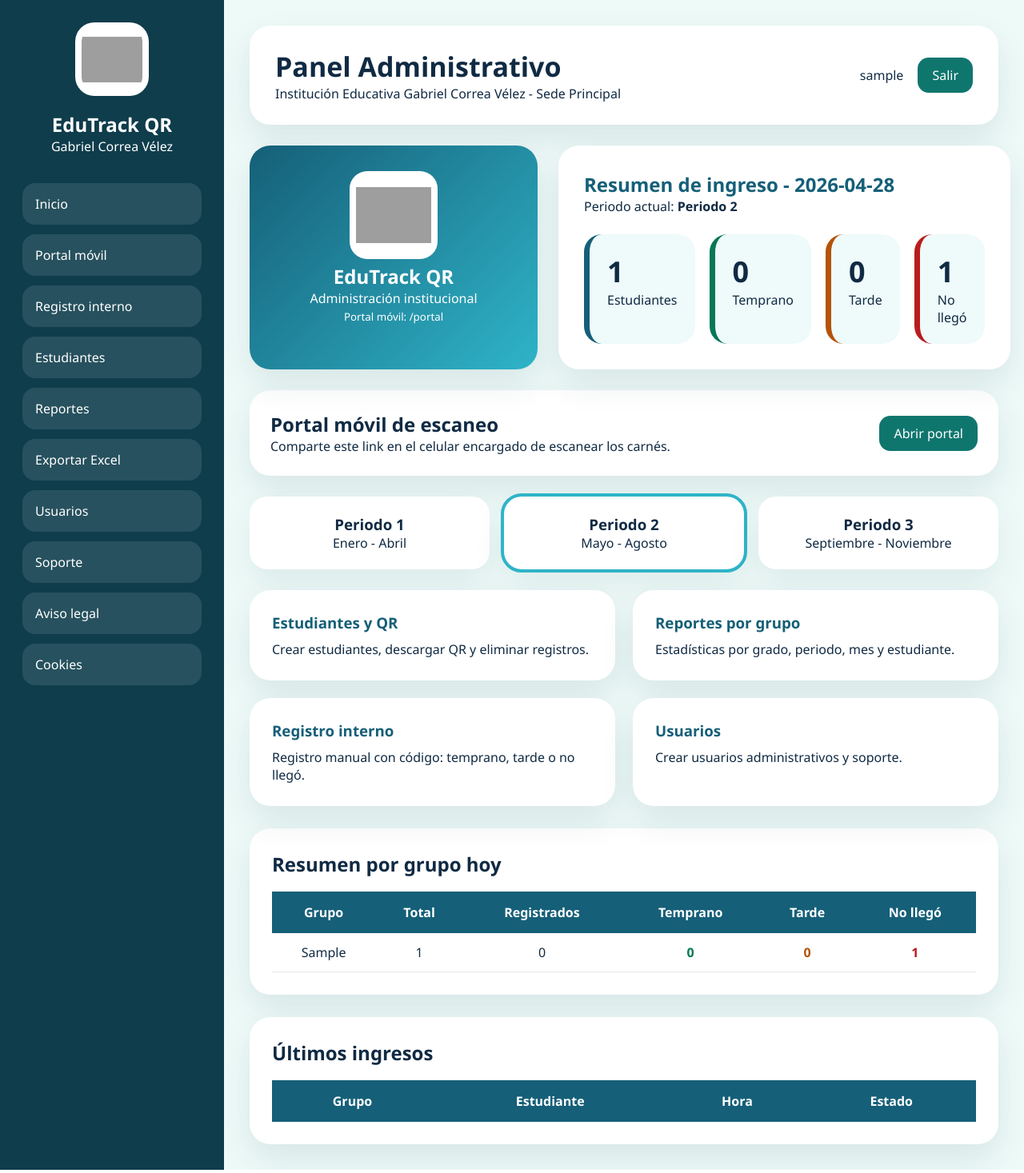
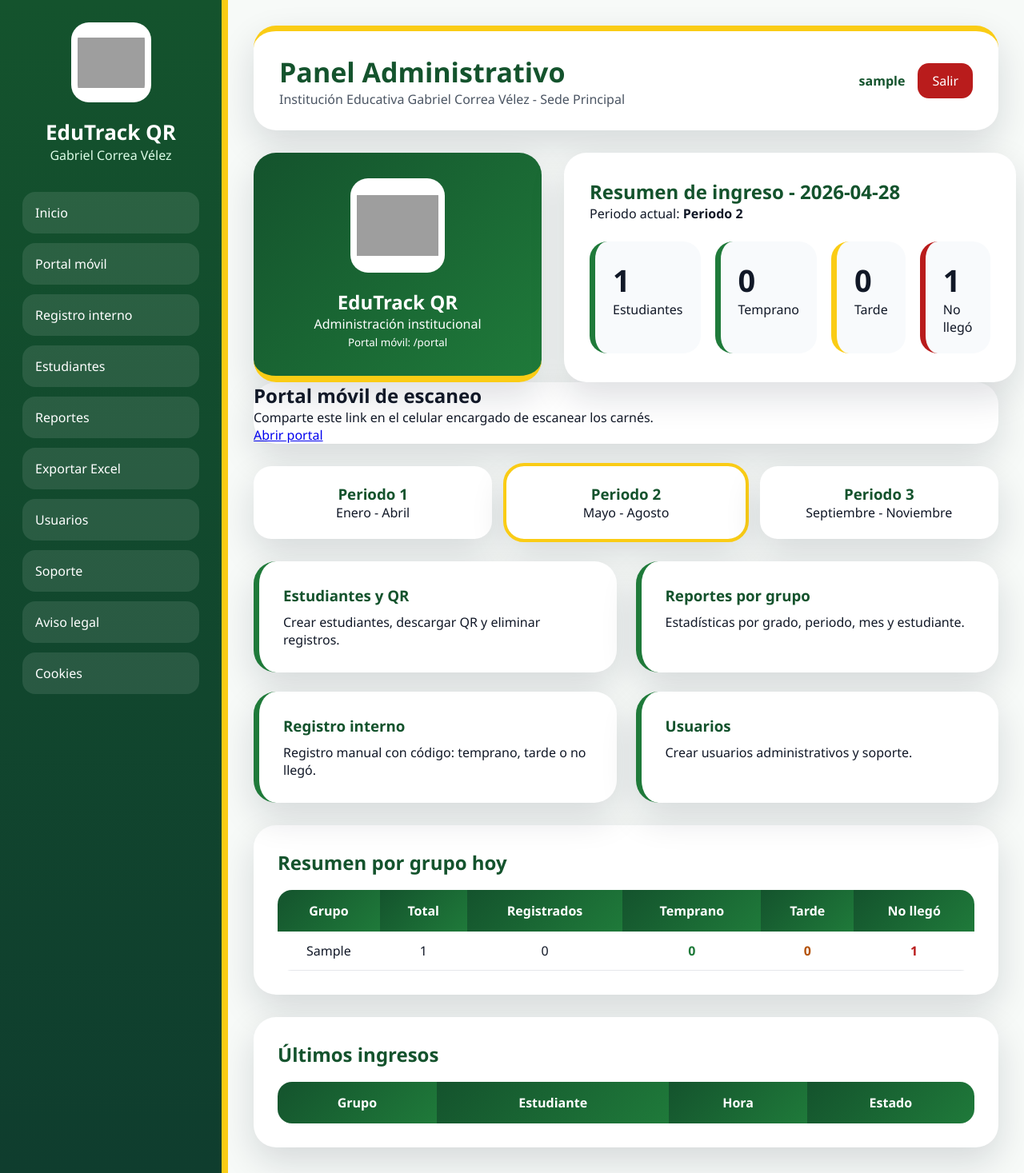
Before and after one commit to sebastianlopezarcila40-beep/edutrack-qr, a Flask app: page /dashboard in a window 1280 px wide. Shown: the whole page at 80% size. Run offline with Flask 3, Linux system fonts and the light colour scheme; the visitor is signed in with stand-in values (Sample User, id 1); tables that the repository leaves empty hold one stand-in row (values such as "Sample post"); lists and menus that the app fills with data are empty; grey boxes are pictures that could not be loaded.

Commit message:
Diseno institucional EduTrack

```diff
--- a/static/css/style.css
+++ b/static/css/style.css
@@ -4,68 +4,95 @@
     box-sizing: border-box;
 }
 
+:root {
+    --verde: #1f7a3a;
+    --verde-oscuro: #14532d;
+    --rojo: #b91c1c;
+    --amarillo: #facc15;
+    --negro: #111827;
+    --gris: #f3f4f6;
+    --blanco: #ffffff;
+    --azul: #155f78;
+    --sombra: 0 18px 45px rgba(17, 24, 39, 0.14);
+}
+
 body {
     font-family: 'Segoe UI', Arial, sans-serif;
-    color: #102a43;
-    background: #eefaf8;
+    background: linear-gradient(135deg, #f8fafc, #eaf7ef);
+    color: var(--negro);
 }
 
 /* LOGIN */
 
 .login-body {
     min-height: 100vh;
-    background: #eefaf8;
     display: flex;
+    align-items: center;
     justify-content: center;
-    align-items: center;
     padding: 30px;
+    background:
+        radial-gradient(circle at top left, rgba(250,204,21,.35), transparent 28%),
+        radial-gradient(circle at bottom right, rgba(185,28,28,.22), transparent 26%),
+        linear-gradient(135deg, #14532d, #1f7a3a);
 }
 
 .login-shell {
     width: 1120px;
-    background: white;
+    background: var(--blanco);
     border-radius: 34px;
     overflow: hidden;
-    box-shadow: 0 25px 70px rgba(0,0,0,0.18);
+    box-shadow: var(--sombra);
 }
 
 .institutional-header {
-    background: linear-gradient(90deg, #155f78, #2fb4c8);
+    background: linear-gradient(90deg, var(--verde-oscuro), var(--verde));
     color: white;
     padding: 28px 45px;
     display: flex;
     align-items: center;
-    gap: 20px;
+    gap: 22px;
+    border-bottom: 8px solid var(--amarillo);
+}
+
+.institutional-header img,
+.sidebar-logo img,
+.system-card img,
+.portal-logo {
+    object-fit: contain;
+    background: white;
+    padding: 8px;
+    border-radius: 22px;
 }
 
 .institutional-header img {
-    width: 82px;
-    height: 82px;
-    object-fit: contain;
-    background: white;
-    padding: 8px;
-    border-radius: 20px;
+    width: 86px;
+    height: 86px;
+}
+
+.institutional-title h1 {
+    font-size: 28px;
 }
 
 .login-layout {
     display: grid;
-    grid-template-columns: 1.1fr 0.9fr;
+    grid-template-columns: 1.1fr .9fr;
 }
 
 .login-hero {
     padding: 70px;
-    background: #f8fffe;
+    background:
+        linear-gradient(135deg, rgba(31,122,58,.08), rgba(250,204,21,.12));
 }
 
 .login-hero h2 {
-    font-size: 42px;
-    color: #155f78;
+    font-size: 46px;
+    color: var(--verde-oscuro);
 }
 
 .login-hero p {
     margin-top: 18px;
     line-height: 1.8;
-    color: #475569;
+    color: #374151;
 }
 
 .hero-info {
@@ -131,16 +166,18 @@ body {
 
 .dashboard-body {
     min-height: 100vh;
-    background: #eefaf8;
     display: flex;
+    background: #f7faf8;
 }
 
 .sidebar {
-    width: 280px;
+    width: 285px;
     min-height: 100vh;
-    background: #0f3d4c;
+    background:
+        linear-gradient(180deg, var(--verde-oscuro), #0f3d2e);
     color: white;
     padding: 28px;
+    border-right: 8px solid var(--amarillo);
 }
 
 .sidebar-logo {
@@ -149,13 +186,17 @@ body {
 }
 
 .sidebar-logo img {
-    width: 92px;
-    height: 92px;
-    object-fit: contain;
-    background: white;
-    padding: 8px;
-    border-radius: 24px;
+    width: 100px;
+    height: 100px;
     margin-bottom: 14px;
+}
+
+.sidebar-logo h2 {
+    font-size: 26px;
+}
+
+.sidebar-logo p {
+    color: #dcfce7;
 }
 
 .sidebar nav {
@@ -182,70 +223,78 @@ body {
     overflow-x: auto;
 }
 
-.topbar,
+.topbar {
+    background: white;
+    border-radius: 28px;
+    padding: 28px 32px;
+    display: flex;
+    justify-content: space-between;
+    align-items: center;
+    box-shadow: var(--sombra);
+    border-top: 7px solid var(--amarillo);
+}
+
+.topbar h1 {
+    font-size: 34px;
+    color: var(--verde-oscuro);
+}
+
+.topbar p {
+    color: #4b5563;
+}
+
+.user-box {
+    display: flex;
+    gap: 16px;
+    align-items: center;
+}
+
+.user-box span {
+    color: var(--verde-oscuro);
+    font-weight: bold;
+}
+
+.user-box a,
+.topbar a {
+    background: var(--rojo);
+    color: white;
+    padding: 11px 18px;
+    border-radius: 14px;
+    text-decoration: none;
+}
+
+.hero-panel {
+    margin-top: 28px;
+    display: grid;
+    grid-template-columns: 360px 1fr;
+    gap: 28px;
+}
+
+.system-card {
+    padding: 32px;
+    text-align: center;
+    background:
+        linear-gradient(135deg, var(--verde-oscuro), var(--verde));
+    color: white;
+    border-radius: 28px;
+    box-shadow: var(--sombra);
+    border-bottom: 8px solid var(--amarillo);
+}
+
+.system-card img {
+    width: 118px;
+    height: 118px;
+    margin-bottom: 15px;
+}
+
 .reports-zone,
-.system-card,
 .module-card,
 .form-card,
 .table-card,
 .portal-link-box {
     background: white;
-    border-radius: 26px;
-    box-shadow: 0 18px 40px rgba(15,61,76,0.10);
-}
-
-.topbar {
-    padding: 28px 32px;
-    display: flex;
-    justify-content: space-between;
-    align-items: center;
-}
-
-.topbar h1 {
-    color: #102a43;
-    font-size: 34px;
-}
-
-.user-box {
-    display: flex;
-    gap: 18px;
-    align-items: center;
-}
-
-.user-box a,
-.topbar a,
-.btn-action,
-.portal-link-box a,
-.portal-back {
-    background: #0f766e;
-    color: white;
-    padding: 11px 18px;
-    border-radius: 14px;
-    text-decoration: none;
-    display: inline-block;
-}
-
-.hero-panel {
-    margin-top: 26px;
-    display: grid;
-    grid-template-columns: 360px 1fr;
-    gap: 26px;
-}
-
-.system-card {
-    padding: 32px;
-    text-align: center;
-    background: linear-gradient(135deg, #155f78, #2fb4c8);
-    color: white;
-}
-
-.system-card img {
-    width: 110px;
-    height: 110px;
-    object-fit: contain;
-    background: white;
-    border-radius: 22px;
-    padding: 8px;
+    border-radius: 28px;
+    box-shadow: var(--sombra);
 }
 
 .reports-zone {
@@ -253,7 +302,7 @@ body {
 }
 
 .reports-zone h2 {
-    color: #155f78;
+    color: var(--verde-oscuro);
 }
 
 .stats-grid {
@@ -266,36 +315,28 @@ body {
 .stat-card {
     padding: 22px;
     border-radius: 22px;
-    background: #effafa;
-    border-left: 7px solid #155f78;
+    background: #f8fafc;
+    border-left: 7px solid var(--verde);
 }
 
 .stat-card h3 {
-    font-size: 36px;
+    font-size: 38px;
 }
 
 .stat-card.green {
-    border-left-color: #047857;
+    border-left-color: var(--verde);
 }
 
 .stat-card.yellow {
-    border-left-color: #b45309;
+    border-left-color: var(--amarillo);
 }
 
 .stat-card.red {
-    border-left-color: #b91c1c;
-}
-
-.portal-link-box {
-    margin-top: 26px;
-    padding: 26px;
-    display: flex;
-    justify-content: space-between;
-    align-items: center;
+    border-left-color: var(--rojo);
 }
 
 .periods-bar {
-    margin-top: 26px;
+    margin-top: 28px;
     display: grid;
     grid-template-columns: repeat(3, 1fr);
     gap: 18px;
@@ -306,46 +347,65 @@ body {
     padding: 22px;
     border-radius: 22px;
     text-align: center;
-    box-shadow: 0 18px 40px rgba(15,61,76,0.08);
+    box-shadow: var(--sombra);
+}
+
+.periods-bar h3 {
+    color: var(--verde-oscuro);
 }
 
 .active-period {
-    outline: 4px solid #2fb4c8;
+    outline: 4px solid var(--amarillo);
 }
 
 .cards-grid {
-    margin-top: 26px;
+    margin-top: 28px;
     display: grid;
     grid-template-columns: repeat(2, 1fr);
-    gap: 22px;
+    gap: 24px;
 }
 
-.module-card,
-.form-card,
-.table-card {
-    padding: 28px;
+.module-card {
+    padding: 30px;
     text-decoration: none;
-    color: #102a43;
+    color: var(--negro);
+    border-left: 7px solid var(--verde);
 }
 
 .module-card h3 {
-    color: #155f78;
+    color: var(--verde-oscuro);
     margin-bottom: 10px;
+}
+
+.module-card:hover {
+    transform: translateY(-4px);
+    transition: .2s;
 }
 
 .form-card,
 .table-card {
     margin-top: 28px;
+    padding: 30px;
 }
+
+.form-card h2,
+.table-card h2 {
+    color: var(--verde-oscuro);
+    margin-bottom: 18px;
+}
+
+/* TABLAS */
 
 table {
     width: 100%;
     border-collapse: collapse;
     margin-top: 18px;
+    overflow: hidden;
+    border-radius: 18px;
 }
 
 th {
-    background: #155f78;
+    background: linear-gradient(135deg, var(--verde-oscuro), var(--verde));
     color: white;
     padding: 15px;
 }
@@ -356,12 +416,17 @@ td {
     text-align: center;
 }
 
+tr:hover td {
+    background: #f8fafc;
+}
+
 .qr-img {
-    width: 85px;
+    width: 88px;
+    height: 88px;
 }
 
 .estado-verde {
-    color: #047857;
+    color: var(--verde);
     font-weight: bold;
 }
 
```
Also changed, not shown: other parts of static/css/style.css (+124 -43 lines).
